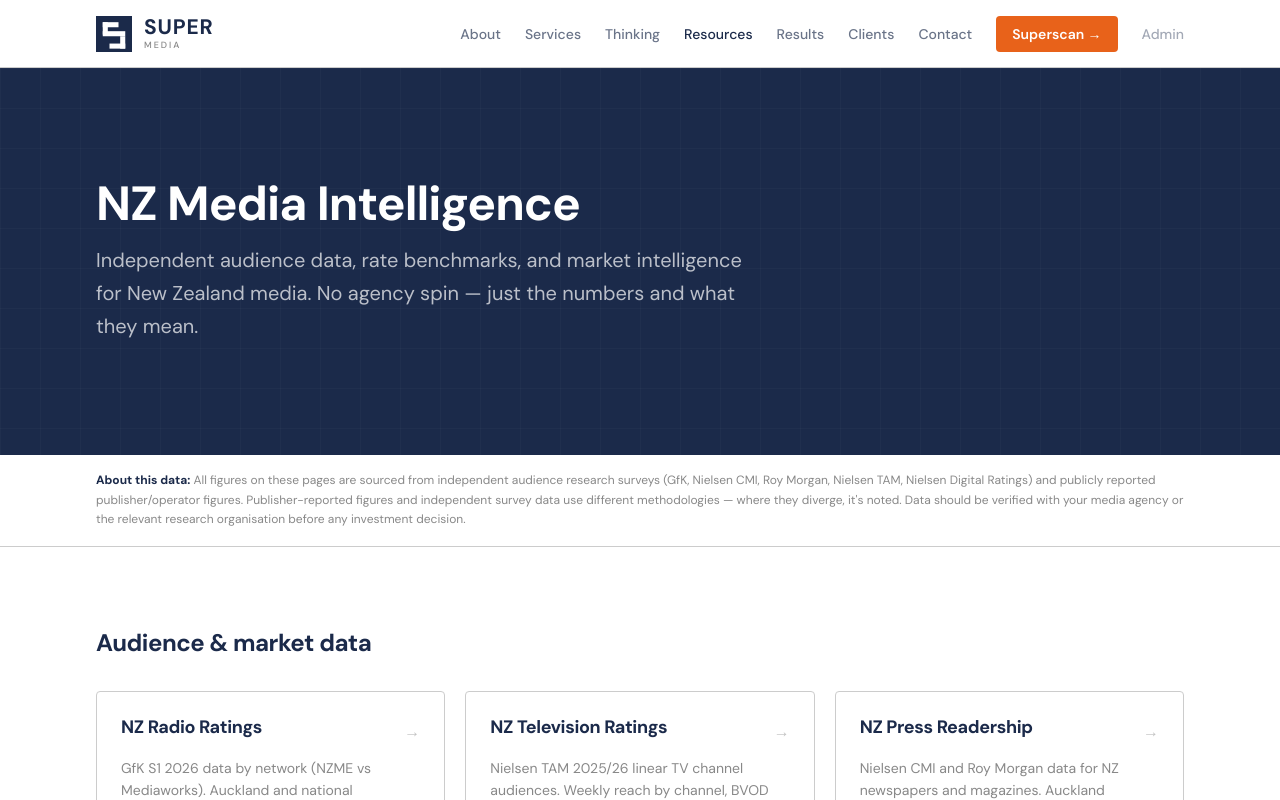
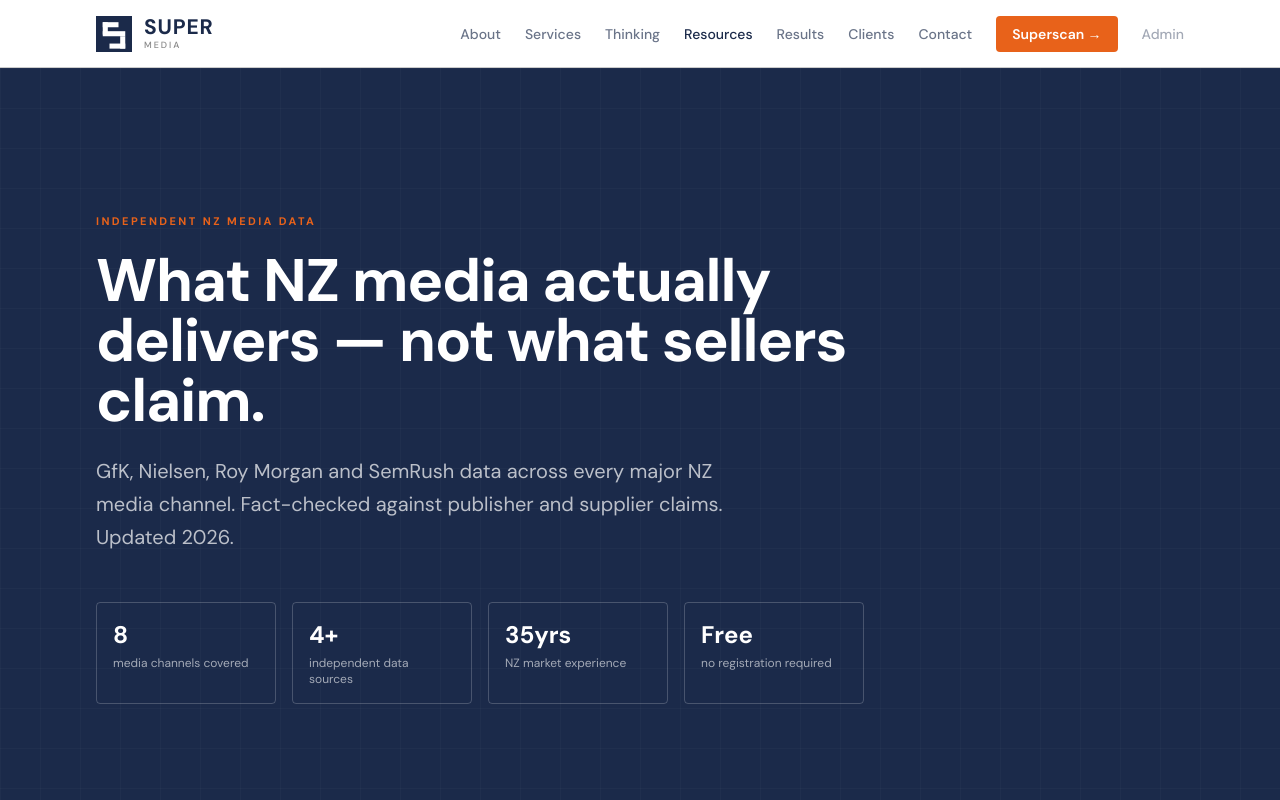
Before and after one commit to ron571/supermedia-website, a Next.js app: page /resources in a window 1280 px wide. Shown: the top 800 px of the page. Built offline with nearby package versions, Linux system fonts and the light colour scheme.

Commit message:
feat: upgrade resources hub hero with stats and stronger headline

```diff
--- a/src/app/(main)/resources/page.tsx
+++ b/src/app/(main)/resources/page.tsx
@@ -88,13 +88,28 @@ export default function ResourcesPage() {
       {/* Hero */}
       <section className="relative bg-navy overflow-hidden">
         <div className="absolute inset-0 grid-overlay" aria-hidden="true" />
-        <div className="section-container relative py-20 lg:py-28">
-          <h1 className="text-white text-4xl md:text-5xl font-bold max-w-3xl mb-4">
-            NZ Media Intelligence
+        <div className="section-container relative py-24 lg:py-36">
+          <p className="eyebrow mb-5">Independent NZ Media Data</p>
+          <h1 className="text-white text-4xl md:text-5xl lg:text-6xl font-bold max-w-3xl mb-6">
+            What NZ media actually delivers — not what sellers claim.
           </h1>
-          <p className="text-white/70 text-xl max-w-2xl" style={{ lineHeight: 1.65 }}>
-            Independent audience data, rate benchmarks, and market intelligence for New Zealand media. No agency spin — just the numbers and what they mean.
+          <p className="text-white/70 text-xl max-w-2xl mb-12" style={{ lineHeight: 1.65 }}>
+            GfK, Nielsen, Roy Morgan and SemRush data across every major NZ media channel. Fact-checked against publisher and supplier claims. Updated 2026.
           </p>
+          {/* Quick stat row */}
+          <div className="grid grid-cols-2 sm:grid-cols-4 gap-4 max-w-3xl">
+            {[
+              { stat: "8", label: "media channels covered" },
+              { stat: "4+", label: "independent data sources" },
+              { stat: "35yrs", label: "NZ market experience" },
+              { stat: "Free", label: "no registration required" },
+            ].map(({ stat, label }) => (
+              <div key={label} className="border border-white/20 rounded p-4">
+                <div className="text-white text-2xl font-bold mb-1">{stat}</div>
+                <div className="text-white/60 text-xs">{label}</div>
+              </div>
+            ))}
+          </div>
         </div>
       </section>
 
```
Also changed, not shown: 1 other file (tests, documents, lock files or other folders).
